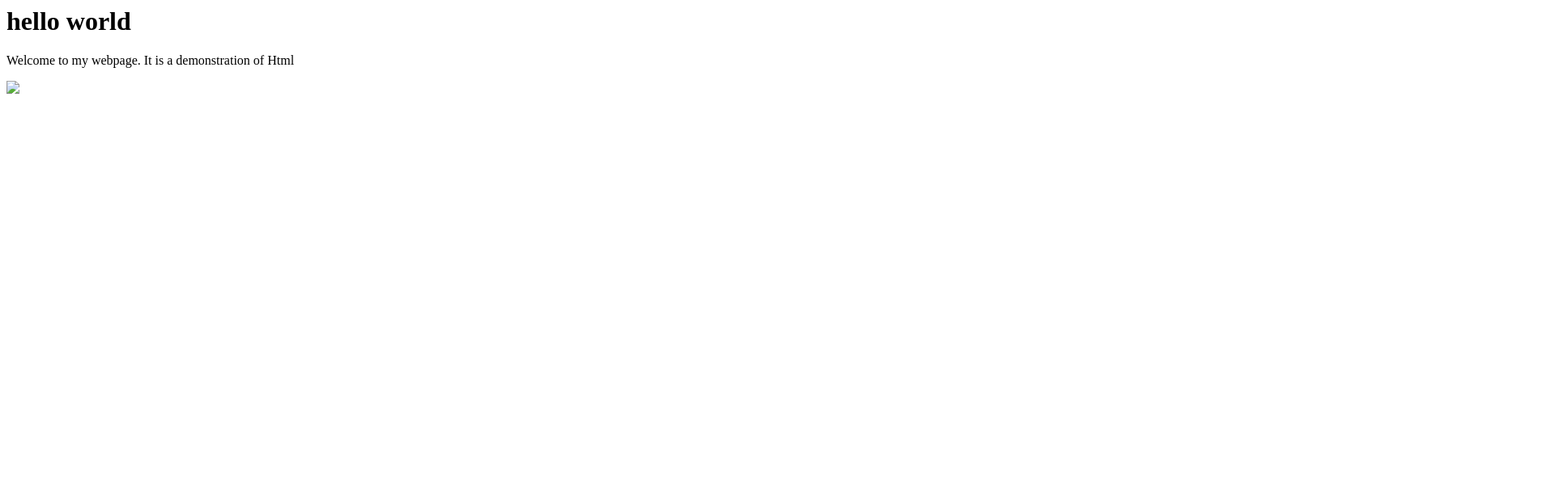
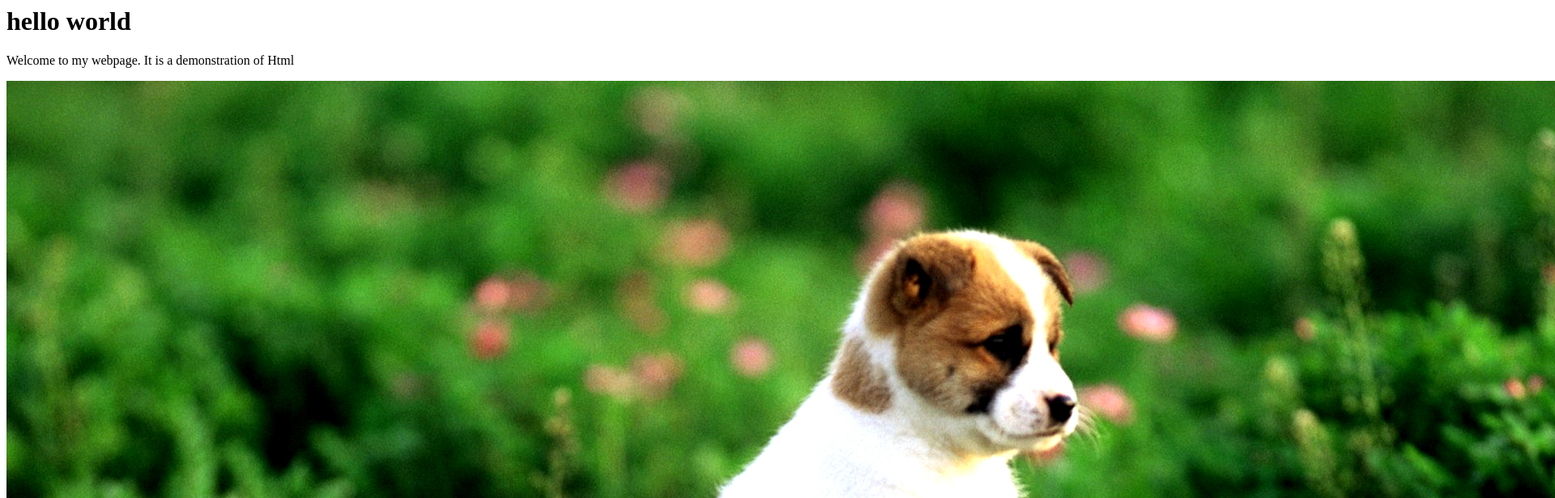
Before and after one commit to ARandomGuy1/APersonWhoExists, a plain HTML site: page index.html in a window 1280 px wide. Shown: the top 616 px of the page at 81% size, 1920 px wide, since content can reach past the window. Drawn offline with Linux system fonts and the light colour scheme.

Commit message:
Update index.html
added an image

```diff
--- a/index.html
+++ b/index.html
@@ -5,6 +5,6 @@
            <p>
            Welcome to my webpage. It is a demonstration of Html
            </p>
-          <img src = "dog.jpg" al>
+          <img src = "3848765-wallpaper-images-download.jpg" alt = "dog">
      </body>
 </html>
```
